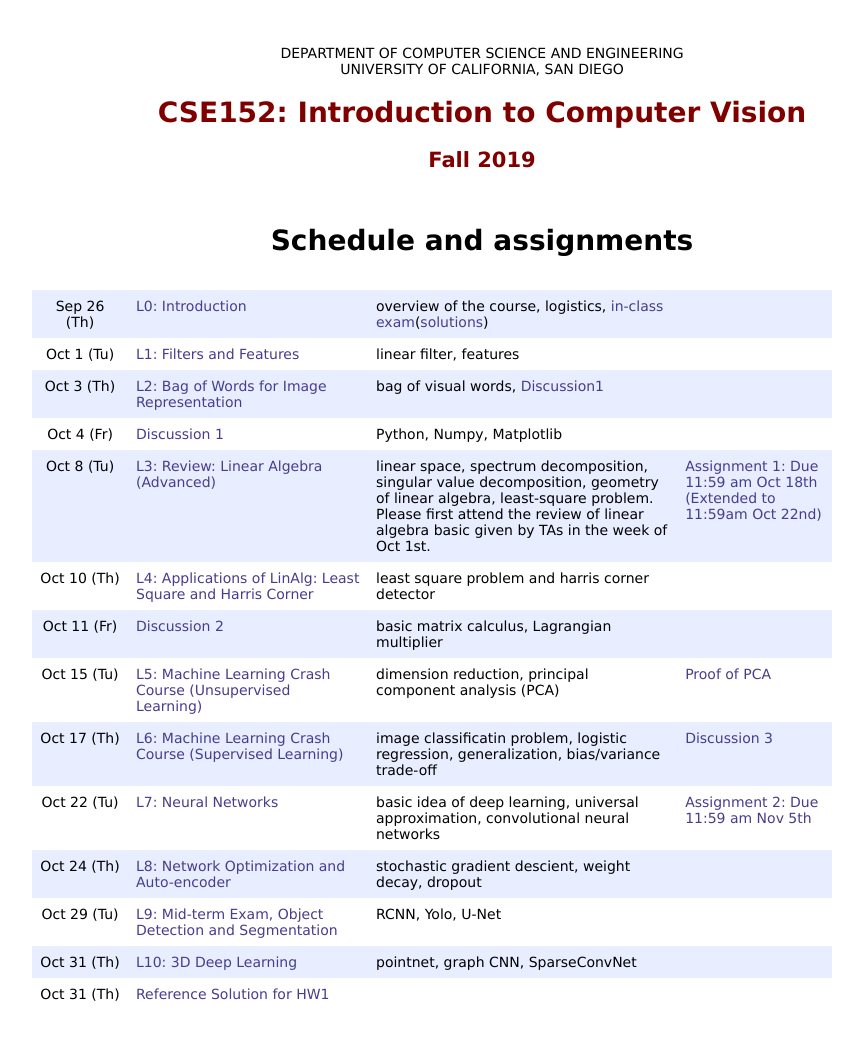
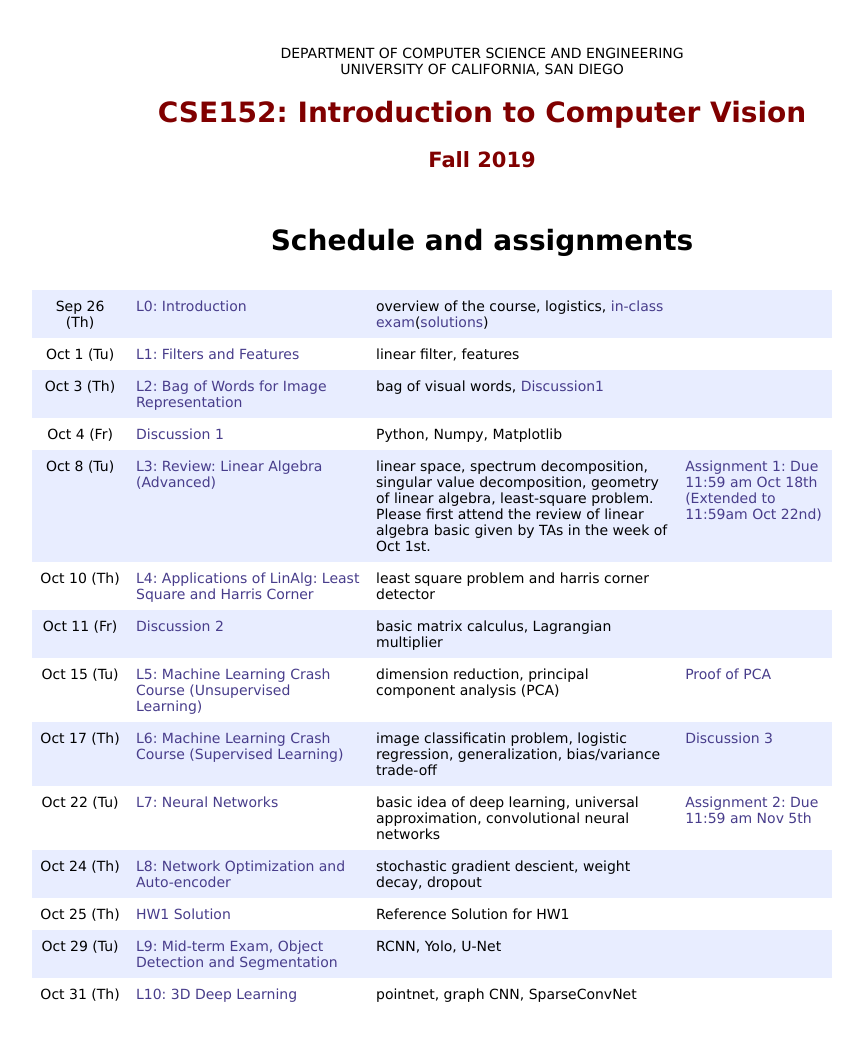
Before and after one commit to ucsd-cse-152/course_web, a plain HTML site: page schedule.html in a window 1280 px wide. Shown: the whole page, without its empty margins (158-1021 px from the left). Drawn offline with Linux system fonts and the light colour scheme.

Commit message:
adjust order

```diff
--- a/schedule.html
+++ b/schedule.html
@@ -116,25 +116,26 @@
                         </TR>
                         <TR class="even">
                             <TD vAlign="top" width="12%">
+                                <DIV align="center">Oct 25 (Th)</DIV>
+                            </TD>
+                            <TD vAlign="top" width="30%"><a href="./homeworks/hw1.ipynb">HW1 Solution</a></TD>
+                            <TD vAlign="top">Reference Solution for HW1</TD>
+                            <TD vAlign="top"></TD>
+                        </TR>
+                        <TR class="odd">
+                            <TD vAlign="top" width="12%">
                                 <DIV align="center">Oct 29 (Tu)</DIV>
                             </TD>
                             <TD vAlign="top" width="30%"><a href="">L9: Mid-term Exam, Object Detection and Segmentation</a></TD>
                             <TD vAlign="top">RCNN, Yolo, U-Net</TD>
                             <TD vAlign="top"></TD>
                         </TR>
-                        <TR class="odd">
+                        <TR class="even">
                             <TD vAlign="top" width="12%">
                                 <DIV align="center">Oct 31 (Th)</DIV>
                             </TD>
                             <TD vAlign="top" width="30%"><a href="">L10: 3D Deep Learning</a></TD>
                             <TD vAlign="top">pointnet, graph CNN, SparseConvNet</TD>
-                            <TD vAlign="top"></TD>
-                        </TR>
-                        <TR class="even">
-                            <TD vAlign="top" width="12%">
-                                <DIV align="center">Oct 31 (Th)</DIV>
-                            </TD>
-                            <TD vAlign="top" width="30%"><a href="./homeworks/hw1.ipynb">Reference Solution for HW1</a></TD>
                             <TD vAlign="top"></TD>
                         </TR>
                     </TBODY>
```
